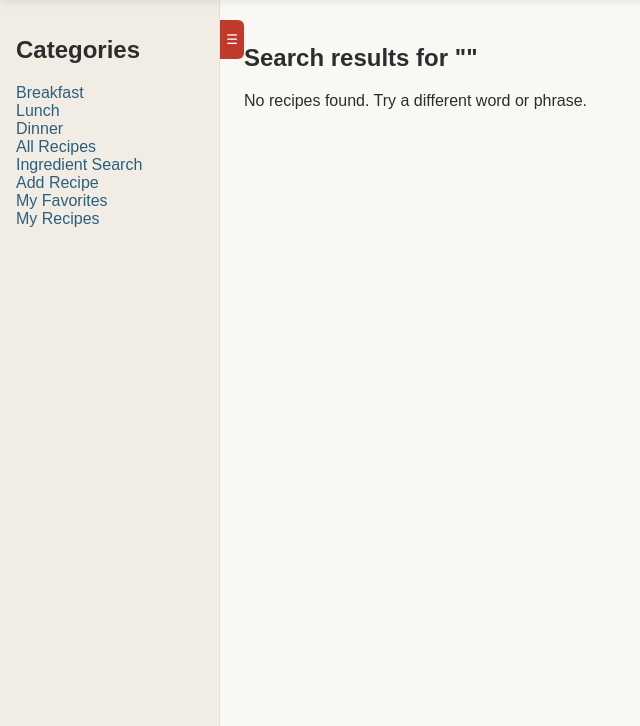
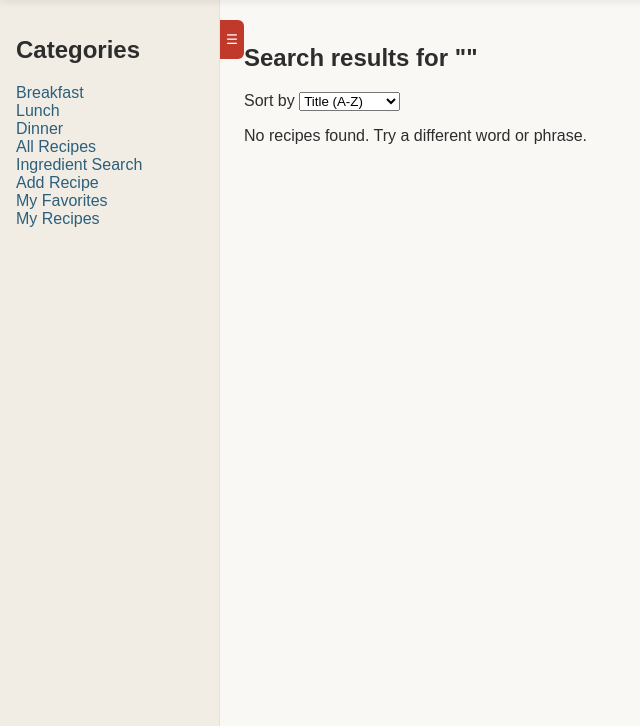
Before and after one commit to it-sd-capstone/2026-fall-team2, a PHP site: page /search.php in a window 1280 px wide. Shown: the part 100-826 px from the top of the page, without its empty margins (0-640 px from the left). Run offline with PHP 8.4, Linux system fonts and the light colour scheme.

Commit message:
Add sort options to search results

```diff
--- a/includes/recipes.php
+++ b/includes/recipes.php
@@ -6,15 +6,26 @@ function getRecipeCards(PDO $pdo): array
         FROM recipes
         ORDER BY created_at DESC, recipe_id DESC"
     );
+
     return $stmt->fetchAll(PDO::FETCH_ASSOC);
 }
 
-function searchRecipes(PDO $pdo, string $search): array
+function searchRecipes(PDO $pdo, string $search, string $sort = 'title'): array
 {
-    $stmt = $pdo->prepare( // Prepare the SQL statement with placeholders for the search term
-        "SELECT recipe_id, title, prep_time, bake_time
+    // Only these sorts are allowed. Anything else falls back to title.
+    $sortOptions = [
+        'title'  => 'title ASC',
+        'newest' => 'created_at DESC, recipe_id DESC',
+        'steps'  => 'step_count ASC, title ASC'
+    ];
+    $orderBy = $sortOptions[$sort] ?? $sortOptions['title'];
+
+    // Prepare the SQL statement with placeholders for the search term
+    $stmt = $pdo->prepare(
+        "SELECT recipe_id, title, prep_time, bake_time,
+            (SELECT COUNT(*) FROM steps WHERE steps.recipe_id = recipes.recipe_id) AS step_count
         FROM recipes
-                WHERE title LIKE :title
+        WHERE title LIKE :title
             OR notes LIKE :notes
             OR EXISTS (
                 SELECT 1
@@ -29,15 +40,20 @@ function searchRecipes(PDO $pdo, string $search): array
                 WHERE ri.recipe_id = recipes.recipe_id
                     AND i.name LIKE :ingredient
             )
-        ORDER BY title ASC"
+        ORDER BY $orderBy"
     );
 
-    $like = '%' . $search . '%'; // this line lets you search for recipes that contain the search term anywhere in the title or notes
-    $stmt->execute(['title' => $like,
-                    'notes' => $like,
-                    'step' => $like,
-                    'ingredient' => $like
-                    ]); // Execute the statement with the search term bound to the placeholders
+    // Matches the search term anywhere in the title, notes, steps or ingredients
+    $like = '%' . $search . '%';
+
+    // Execute the statement with the search term bound to each placeholder
+    $stmt->execute([
+        'title'      => $like,
+        'notes'      => $like,
+        'step'       => $like,
+        'ingredient' => $like
+    ]);
+
     return $stmt->fetchAll(PDO::FETCH_ASSOC);
 }
 
@@ -53,5 +69,6 @@ function getRecipesByCategory(PDO $pdo, string $category): array
     );
 
     $stmt->execute(['category' => $category]);
+
     return $stmt->fetchAll(PDO::FETCH_ASSOC);
 }
--- a/search.php
+++ b/search.php
@@ -3,14 +3,25 @@ require 'includes/db.php';
 require 'includes/recipes.php';
 
 $search = trim($_GET['query'] ?? '');
+$sort = $_GET['sort'] ?? 'title';
 $recipes = [];
 
 if ($search !== '') {
-    $recipes = searchRecipes($pdo, $search);
+    $recipes = searchRecipes($pdo, $search, $sort);
 }
 
 include 'includes/header.php'; ?>
     <h2>Search results for "<?php echo htmlspecialchars($search, ENT_QUOTES, 'UTF-8'); ?>"</h2>
+
+    <form class="sort-form" action="search.php" method="get">
+        <input type="hidden" name="query" value="<?php echo htmlspecialchars($search, ENT_QUOTES, 'UTF-8'); ?>">
+        <label for="sort">Sort by</label>
+        <select name="sort" id="sort" onchange="this.form.submit()">
+            <option value="title" <?php if ($sort === 'title') echo 'selected'; ?>>Title (A-Z)</option>
+            <option value="newest" <?php if ($sort === 'newest') echo 'selected'; ?>>Newest</option>
+            <option value="steps" <?php if ($sort === 'steps') echo 'selected'; ?>>Fewest steps</option>
+        </select>
+    </form>
 
     <?php if (empty($recipes)): ?>
         <p>No recipes found. Try a different word or phrase.</p>
@@ -21,4 +32,5 @@ include 'includes/header.php'; ?>
             <?php endforeach; ?>
         </div>
     <?php endif; ?>
+
 <?php include 'includes/footer.php'; ?>
```
Lines whose indentation alone changed are shown as unchanged.
